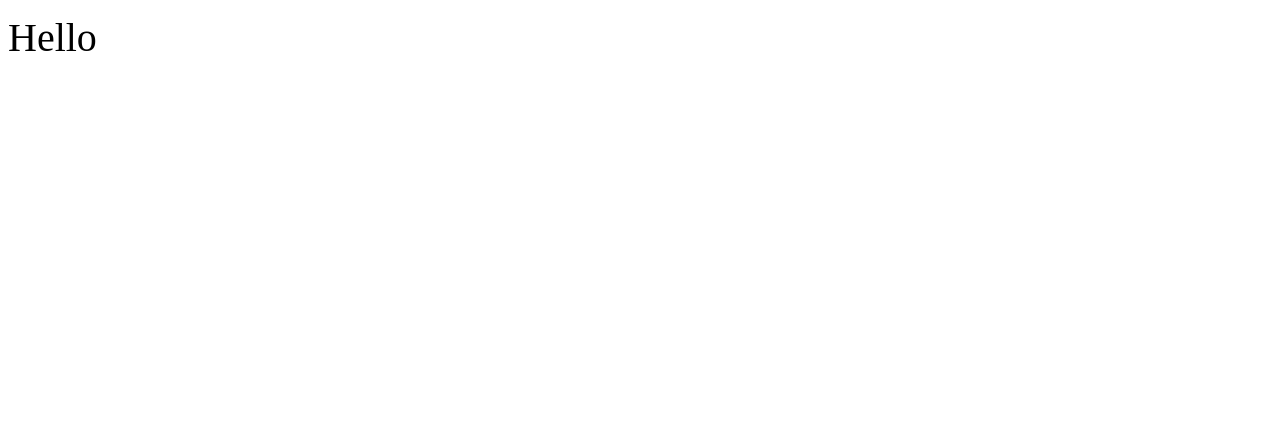
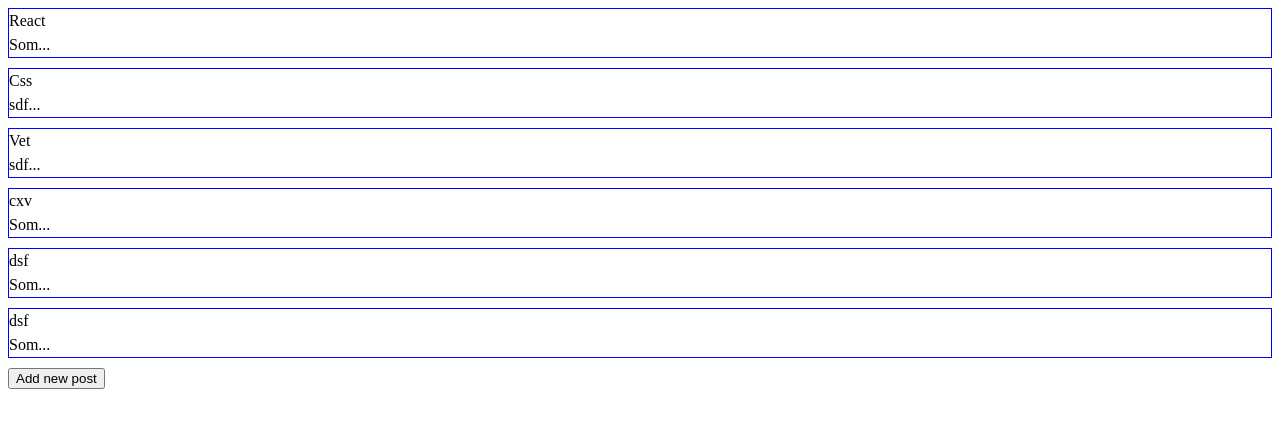
Before and after one commit to YevhenSoldatov1998/olga-lessons, a React (Create React App) app: page /posts in a window 1280 px wide. Shown: the top 428 px of the page. Built offline with nearby package versions, Linux system fonts and the light colour scheme.

Commit message:
add new posts component and add state

```diff
--- a/src/App.tsx
+++ b/src/App.tsx
@@ -7,6 +7,7 @@ const App = () => {
         <BrowserRouter>
             <Routes>
                 <Route path='/posts' element={<Posts/>}/>
+                <Route path='/user' element={<div>User</div>}/>
             </Routes>
         </BrowserRouter>
     );
--- a/src/pages/Posts/index.tsx
+++ b/src/pages/Posts/index.tsx
@@ -1,11 +1,40 @@
-import React from 'react';
+import React, {useState,} from 'react';
 import {Typography} from "components/modules";
 import {TypographyVariant} from "../../helpers/types";
 
+// ()=> ...
+
+
+const posts = [
+  {title: 'React', description: 'Sometiong dfdsdfdsfdsfdsfdsfdsfdsfdsfsfdsfdsf', id: 1},
+  {title: 'Css', description: 'sdfdsdfdsfdsfdsfs dfdsfdsfdsf', id: 2},
+  {title: 'Vet', description: 'sdfcv dsfdsfdsfdsfdsfdsf', id: 3},
+  {title: 'cxv', description: 'Sometidsfdsfdsfong dfdsfdsfdsf', id: 4},
+  {title: 'dsf', description: 'Sometiong dfdsfdsfdsf', id: 5},
+  {title: 'dsf', description: 'Sometsdfdsfsdfsdiong dfdsfdsfdsf', id: 6},
+];
+
 const Posts = () => {
+  const [value, setValue] = useState(posts)
+  const handleClick = (id: number) => {
+    alert(id)
+  }
+  const addNewPost = () => {
+    const post = {title: 'Olga', description: 'Bla', id: 7}
+    const newValues = [...value, post]
+    setValue(newValues)
+  }
   return (
     <div>
-      <Typography variant={TypographyVariant.h40}>Hello</Typography>
+      {value.map((post) => {
+        return <div
+          onClick={() => handleClick(post.id)}
+          style={{border: '1px solid blue', marginBottom: 10}}>
+          <Typography>{post.title}</Typography>
+          <Typography>{post.description.slice(0, 3) + '...'} </Typography>
+        </div>
+      })}
+      <button onClick={() => addNewPost()}>Add new post</button>
     </div>
   );
 };
```
Also changed, not shown: src/index.tsx (line endings or trailing spaces), 1 other file (tests, documents, lock files or other folders).
